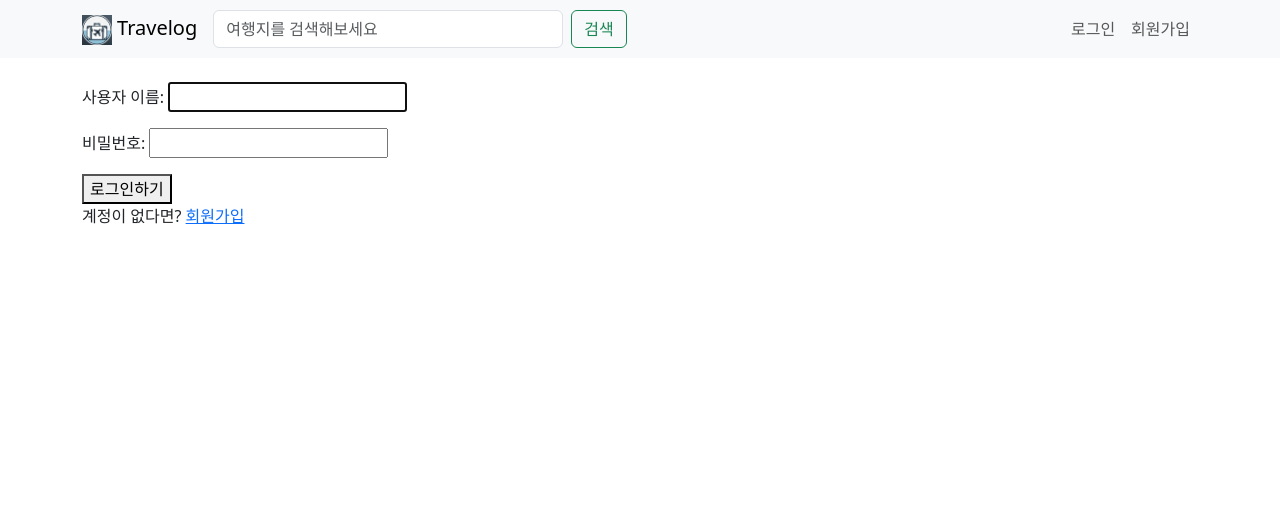
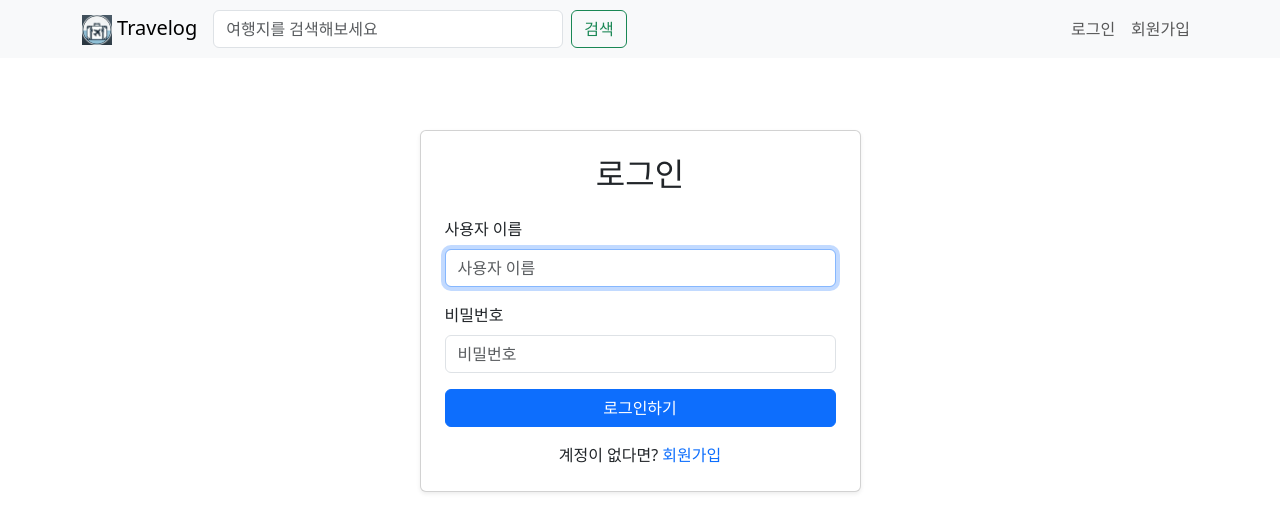
Before and after one commit to smahn9123/django-travelog, a Django app: page /accounts/login/ in a window 1280 px wide. Shown: the top 532 px of the page. Run offline with Django 5.2, Linux system fonts and the light colour scheme; some libraries are stand-ins or nearby versions.

Commit message:
💄 improve login and register UI

```diff
--- a/accounts/templates/accounts/login.html
+++ b/accounts/templates/accounts/login.html
@@ -1,11 +1,31 @@
 {% extends 'base.html' %}
+{% load django_bootstrap5 %}
+
 {% block content %}
-  <form method="post">
-    {% csrf_token %}
-    {{ form.as_p }}
-    <button type="submit">로그인하기</button>
-  </form>
-  <p>계정이 없다면?
-    <a href="{% url 'accounts_register' %}">회원가입</a>
-  </p>
+  <div class="container">
+    <div class="row justify-content-center">
+      <div class="col-md-6 col-lg-5">
+        <div class="card shadow-sm mt-5">
+          <div class="card-body p-4">
+            <h2 class="text-center mb-4">로그인</h2>
+
+            <form method="post">
+              {% csrf_token %}
+              {% bootstrap_form form %}
+
+              <div class="d-grid gap-2">
+                <button type="submit" class="btn btn-primary">로그인하기</button>
+              </div>
+            </form>
+
+            <div class="text-center mt-3">
+              <p class="mb-0">계정이 없다면?
+                <a href="{% url 'accounts_register' %}" class="text-decoration-none">회원가입</a>
+              </p>
+            </div>
+          </div>
+        </div>
+      </div>
+    </div>
+  </div>
 {% endblock %}
```
Also changed, not shown: accounts/templates/accounts/register.html (+25 -5 lines).
